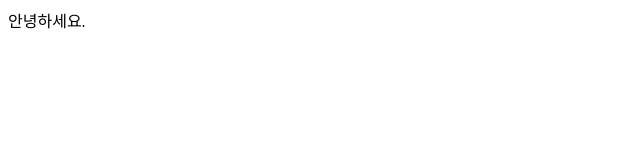
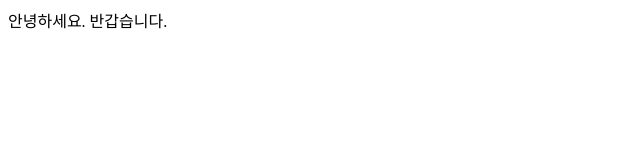
Before and after one commit to 07mz/test3, a plain HTML site: page index.html in a window 1280 px wide. Shown: the whole page, without its empty margins (0-640 px from the left). Drawn offline with Linux system fonts and the light colour scheme.

Commit message:
수정작업

```diff
--- a/index.html
+++ b/index.html
@@ -7,6 +7,6 @@
     <title>Document</title>
 </head>
 <body>
-    안녕하세요.
+    안녕하세요. 반갑습니다.
 </body>
 </html>
```
